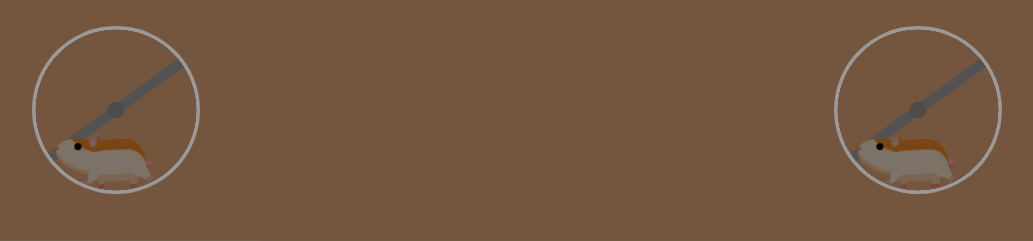
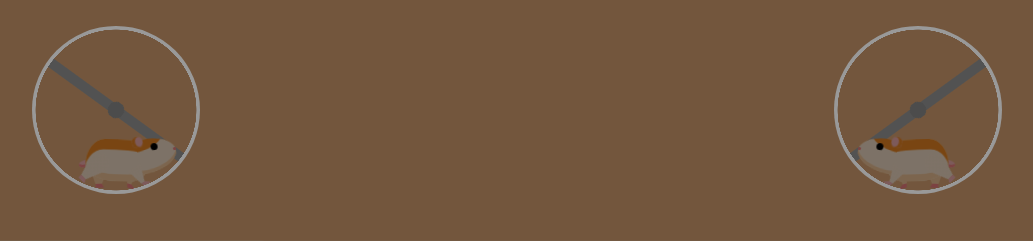
Before and after one commit to BorderWarner/ReminderAssistant, a Flask app: page / in a window 1280 px wide. Shown: the top 241 px of the page, without its empty margins (123-1156 px from the left). Run offline with Flask 3, Linux system fonts and the light colour scheme; some libraries are stand-ins or nearby versions.

Commit message:
fix hamster

```diff
--- a/app/static/css/animations.css
+++ b/app/static/css/animations.css
@@ -10,12 +10,16 @@
 .wheel,
 .hamster,
 .hamster div,
-.spoke {
+.spoke,
+.hamster_reverse,
+.hamster_reverse div,
+.spoke_reverse {
   position: absolute;
 }
 
 .wheel,
-.spoke {
+.spoke,
+.spoke_reverse {
   border-radius: 50%;
   top: 0;
   left: 0;
@@ -272,6 +276,43 @@
   }
 }
 
+.hamster_reverse {
+  animation: hamster_reverse var(--dur) ease-in-out infinite;
+  top: 50%;
+  left: calc(50% - 3.5em);
+  width: 7em;
+  height: 3.75em;
+  transform: rotate(4deg) translate(-0.8em,1.85em);
+  transform-origin: 50% 0;
+  z-index: 1;
+}
+
+.spoke_reverse {
+  animation: spoke_reverse var(--dur) linear infinite;
+  background: radial-gradient(100% 100% at center,hsl(0,0%,60%) 4.8%,hsla(0,0%,60%,0) 5%),
+		linear-gradient(hsla(0,0%,55%,0) 46.9%,hsl(0,0%,65%) 47% 52.9%,hsla(0,0%,65%,0) 53%) 50% 50% / 99% 99% no-repeat;
+}
+
+@keyframes hamster_reverse {
+  from, to {
+    transform: scaleX(-1) rotate(4deg) translate(-0.8em,1.85em);
+  }
+
+  50% {
+    transform: scaleX(-1) rotate(0) translate(-0.8em,1.85em);
+  }
+}
+
+@keyframes spoke_reverse {
+  from {
+    transform: scaleX(-1) rotate(0);
+  }
+
+  to {
+    transform: scaleX(-1) rotate(-1turn);
+  }
+}
+
 /*hand*/
 .🤚 {
   --skin-color: #ddc7b3;
--- a/app/static/js/app.js
+++ b/app/static/js/app.js
@@ -11,7 +11,7 @@ document.addEventListener("DOMContentLoaded", () => {
                     <div class="left_date_time">
                         <div aria-label="Orange and tan hamster running in a metal wheel" role="img" class="wheel-and-hamster">
                             <div class="wheel"></div>
-                            <div class="hamster">
+                            <div class="hamster_reverse">
                                 <div class="hamster__body">
                                     <div class="hamster__head">
                                         <div class="hamster__ear"></div>
@@ -25,7 +25,7 @@ document.addEventListener("DOMContentLoaded", () => {
                                     <div class="hamster__tail"></div>
                                 </div>
                             </div>
-                            <div class="spoke"></div>
+                            <div class="spoke_reverse"></div>
                         </div>
 <!--                        <div class="🤚">-->
 <!--                            <div class="👉"></div>-->
```
